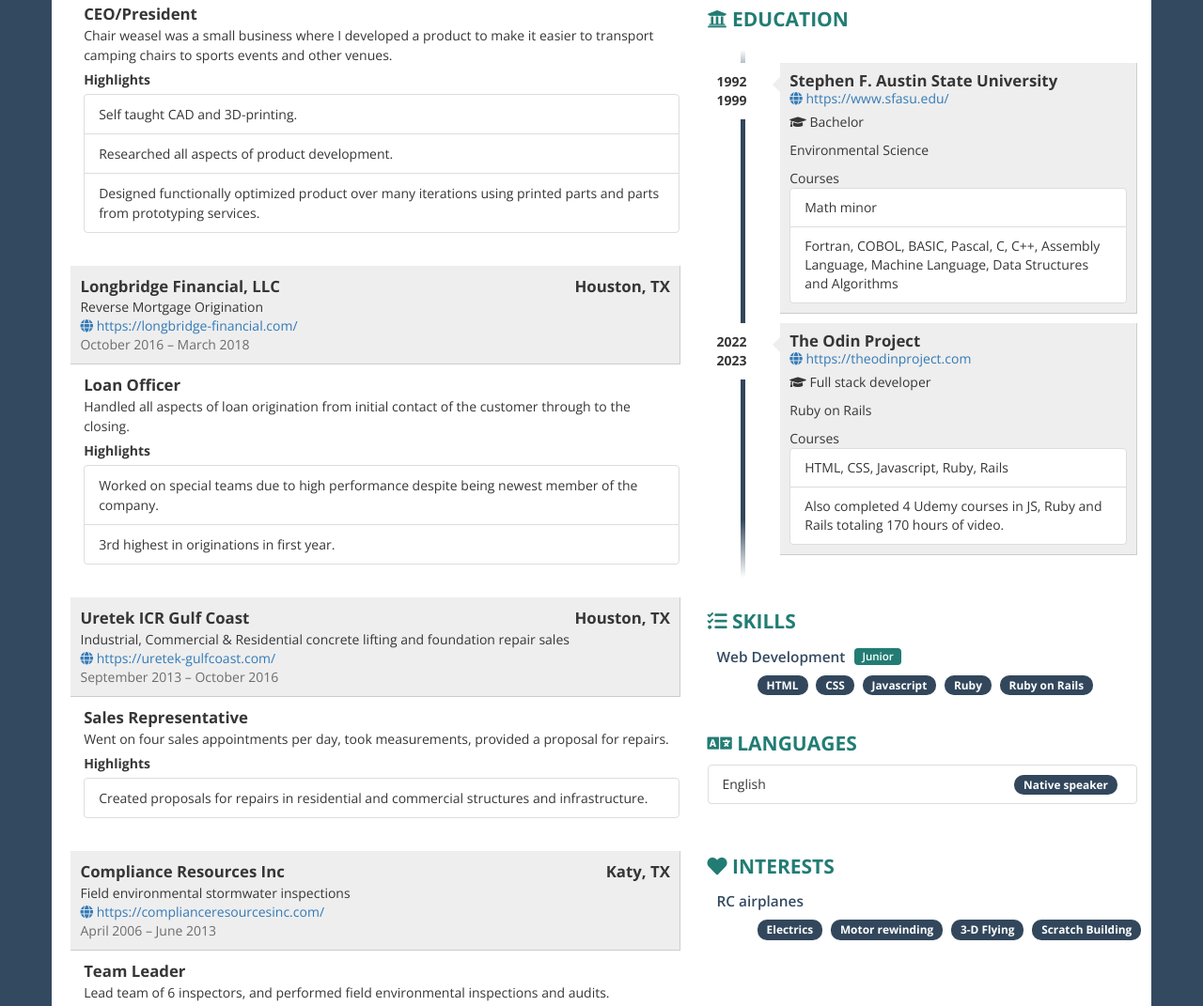
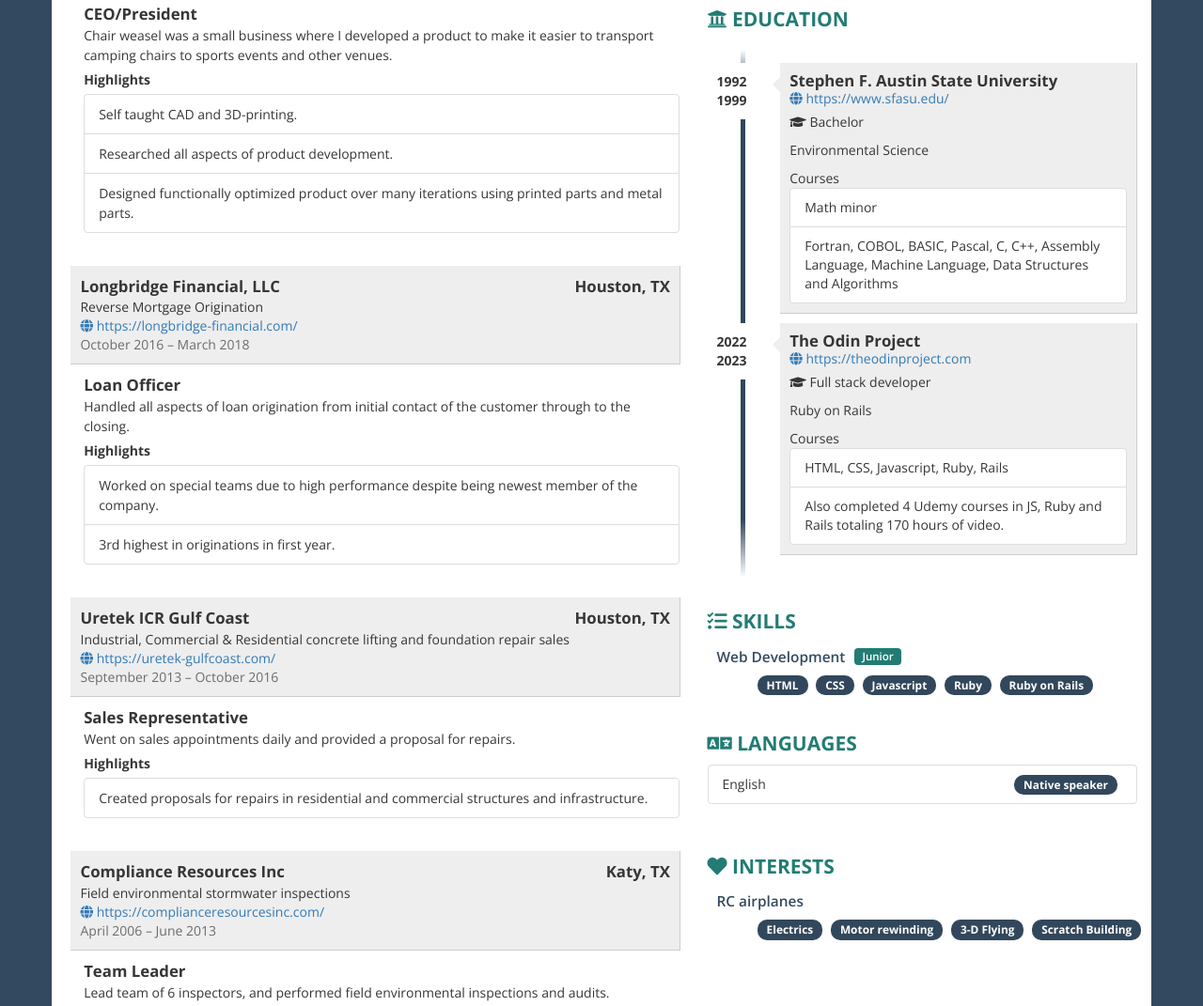
Before and after one commit to DebakeDSP94/kendall-herink-resume, a plain HTML site: page index.html in a window 1280 px wide. Shown: the part 548-1619 px from the top of the page at 94% size. Drawn offline with nearby package versions, Linux system fonts and the light colour scheme.

Commit message:
small changes

```diff
--- a/index.html
+++ b/index.html
@@ -466,7 +466,7 @@ blockquote,
                       <ul class="list-group">
                         <li class="list-group-item">Self taught CAD and 3D-printing.</li>
                         <li class="list-group-item">Researched all aspects of product development.</li>
-                        <li class="list-group-item">Designed functionally optimized product over many iterations using printed parts and parts from prototyping services.</li>
+                        <li class="list-group-item">Designed functionally optimized product over many iterations using printed parts and metal parts. </li>
                       </ul>
                     </div>
                   </div>
@@ -526,7 +526,7 @@ blockquote,
                   <div class="job-details col-xs-11">
                     <div class="profession">Sales Representative</div>
                     <div class="description">
-                      Went on four sales appointments per day, took measurements, provided a proposal for repairs.
+                      Went on sales appointments daily and provided a proposal for repairs.
                       <div class="highlights">Highlights</div>
                       <ul class="list-group">
                         <li class="list-group-item">Created proposals for repairs in residential and commercial structures and infrastructure.</li>
```
